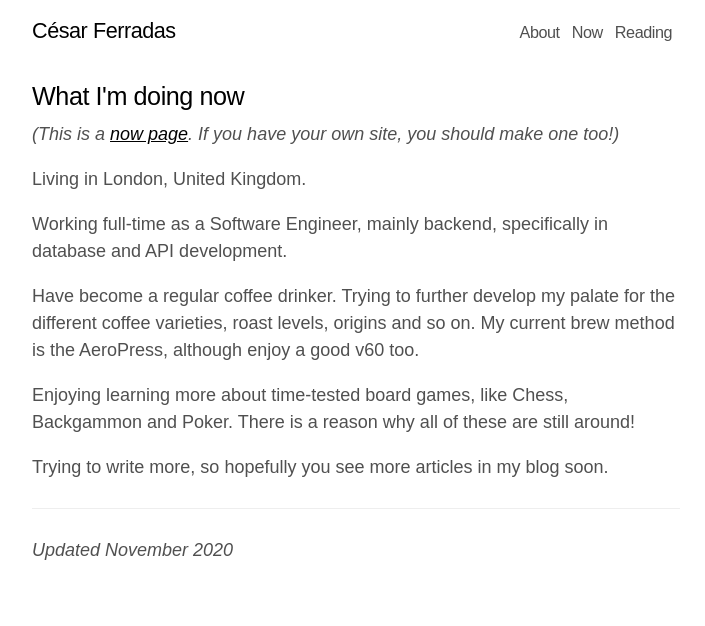
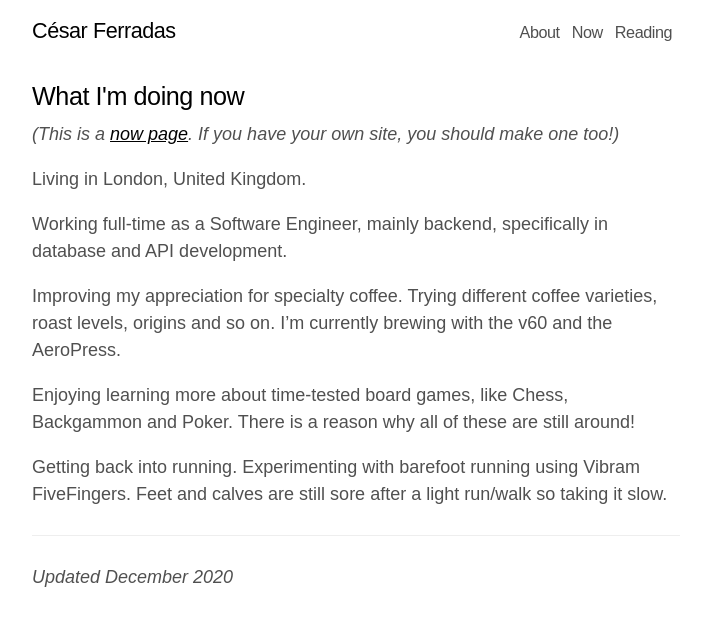
Before and after one commit to cesarferradas/ferrad.as, a Jekyll site: the page built from now.md, in a window 1280 px wide. Shown: the top 626 px of the page, without its empty margins (284-989 px from the left). Built offline with Jekyll 4.4.1, drawn with Linux system fonts in a browser that asks for light colours.

Commit message:
Update now.md

```diff
--- a/now.md
+++ b/now.md
@@ -11,15 +11,17 @@ Living in London, United Kingdom.
 Working full-time as a Software Engineer, mainly backend, specifically in
 database and API development.
 
-Have become a regular coffee drinker. Trying to further develop my palate for
-the different coffee varieties, roast levels, origins and so on. My current
-brew method is the AeroPress, although enjoy a good v60 too.
+Improving my appreciation for specialty coffee. Trying different coffee
+varieties, roast levels, origins and so on. I'm currently brewing with the
+v60 and the AeroPress.
 
 Enjoying learning more about time-tested board games, like Chess, Backgammon
 and Poker. There is a reason why all of these are still around!
 
-Trying to write more, so hopefully you see more articles in my blog soon.
+Getting back into running. Experimenting with barefoot running using Vibram
+FiveFingers. Feet and calves are still sore after a light run/walk so taking
+it slow.
 
 ___
 
-_Updated November 2020_
+_Updated December 2020_
```
